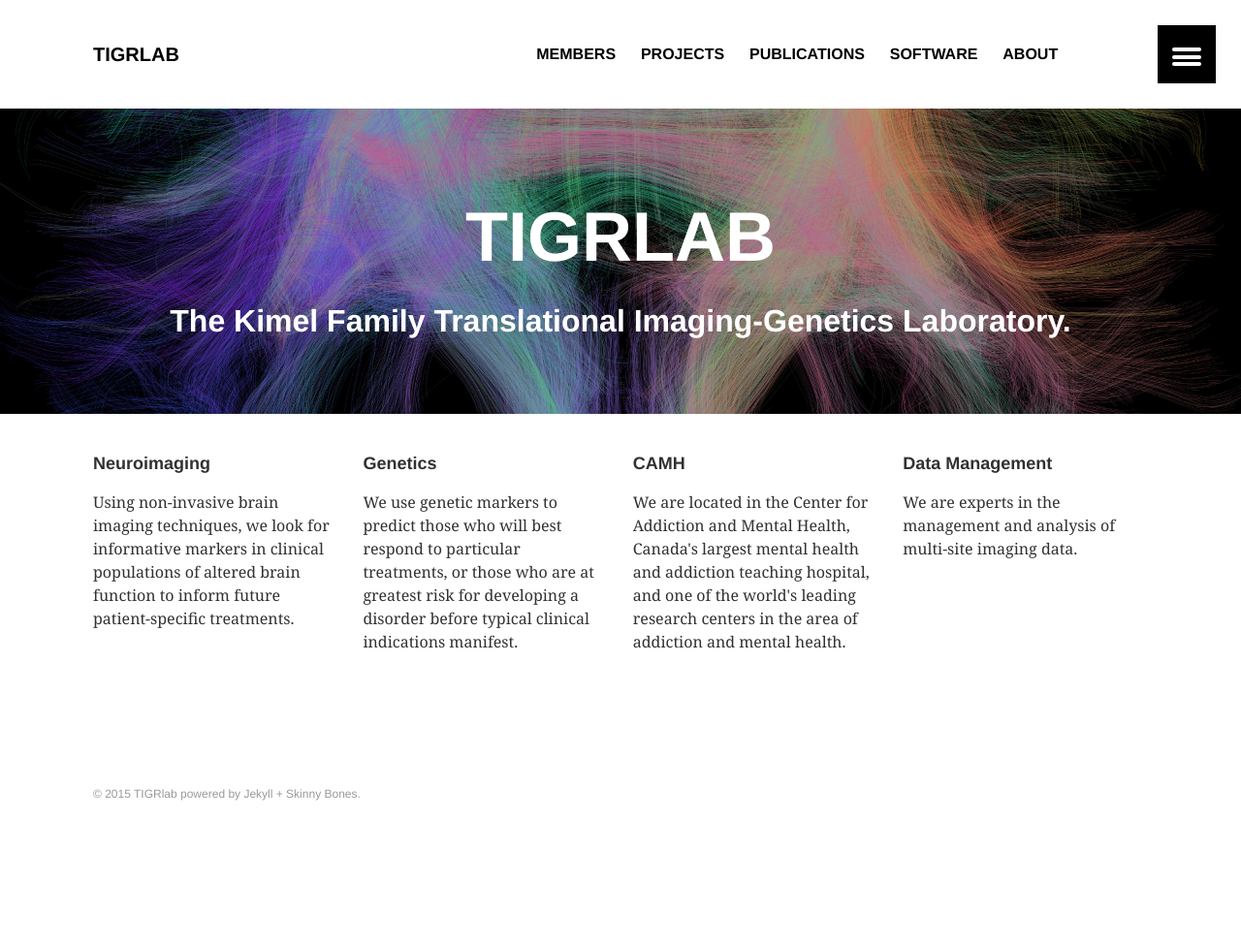
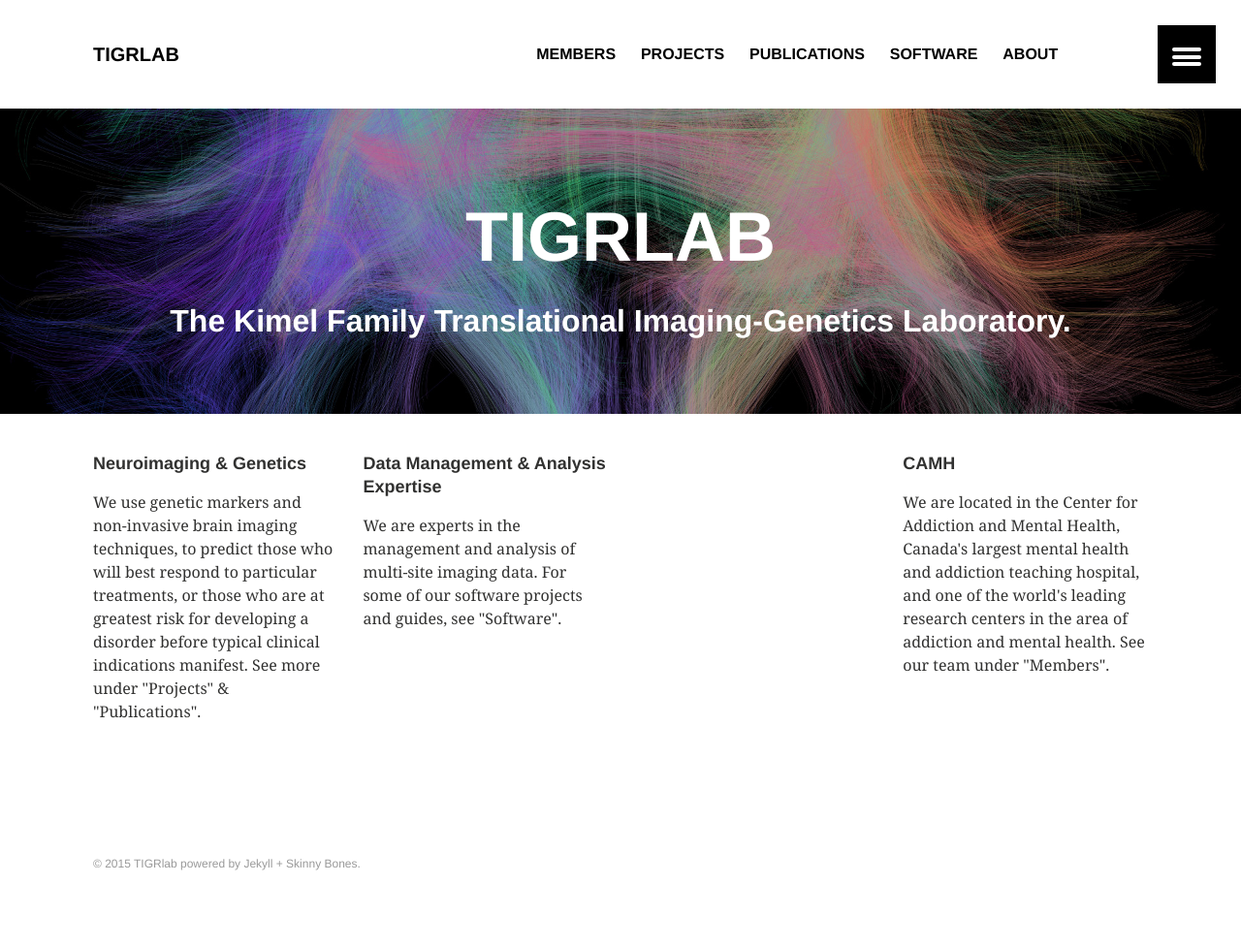
Before and after one commit to TIGRLab/tigrlab.github.io, a Jekyll site: the page built from index.md, in a window 1280 px wide. Shown: the whole page at 97% size. Built offline with Jekyll 4.4.1, drawn with Linux system fonts in a browser that asks for light colours; before the commit the page ends 905 px from its top, so only the background shows below that.

Commit message:
updated xnat guide

```diff
--- a/index.md
+++ b/index.md
@@ -8,23 +8,22 @@ image:
 <div class="tiles">
 
 <div class="tile">
-  <h2 class="post-title">Neuroimaging</h2>
-  <p class="post-excerpt">Using non-invasive brain imaging techniques, we look for informative markers in clinical populations of altered brain function to inform future patient-specific treatments.</p>
+  <h2 class="post-title">Neuroimaging &amp; Genetics</h2>
+  <p class="post-excerpt">We use genetic markers and non-invasive brain imaging techniques, to predict those who will best respond to particular treatments, or those who are at greatest risk for developing a disorder before typical clinical indications manifest. See more under "Projects" &amp; "Publications".</p>
 </div><!-- /.tile -->
 
 <div class="tile">
-  <h2 class="post-title">Genetics</h2>
-  <p class="post-excerpt">We use genetic markers to predict those who will best respond to particular treatments, or those who are at greatest risk for developing a disorder before typical clinical indications manifest.</p>
+  <h2 class="post-title">Data Management &amp; Analysis Expertise</h2>
+  <p class="post-excerpt">We are experts in the management and analysis of multi-site imaging data. For some of our software projects and guides, see "Software".</p>
+</div><!-- /.tile -->
+
+<div class="tile">
 </div><!-- /.tile -->
 
 <div class="tile">
   <h2 class="post-title">CAMH</h2>
-  <p class="post-excerpt">We are located in the Center for Addiction and Mental Health, Canada's largest mental health and addiction teaching hospital, and one of the world's leading research centers in the area of addiction and mental health.</p>
+  <p class="post-excerpt">We are located in the Center for Addiction and Mental Health, Canada's largest mental health and addiction teaching hospital, and one of the world's leading research centers in the area of addiction and mental health. See our team under "Members".</p>
 </div><!-- /.tile -->
 
-<div class="tile">
-  <h2 class="post-title">Data Management</h2>
-  <p class="post-excerpt">We are experts in the management and analysis of multi-site imaging data.</p>
-</div><!-- /.tile -->
 
 </div><!-- /.tiles -->
```
Also changed, not shown: _posts/programs/2015-06-01-xnat.md (+3 -3 lines), publications/index.md (+1 -1 lines).
